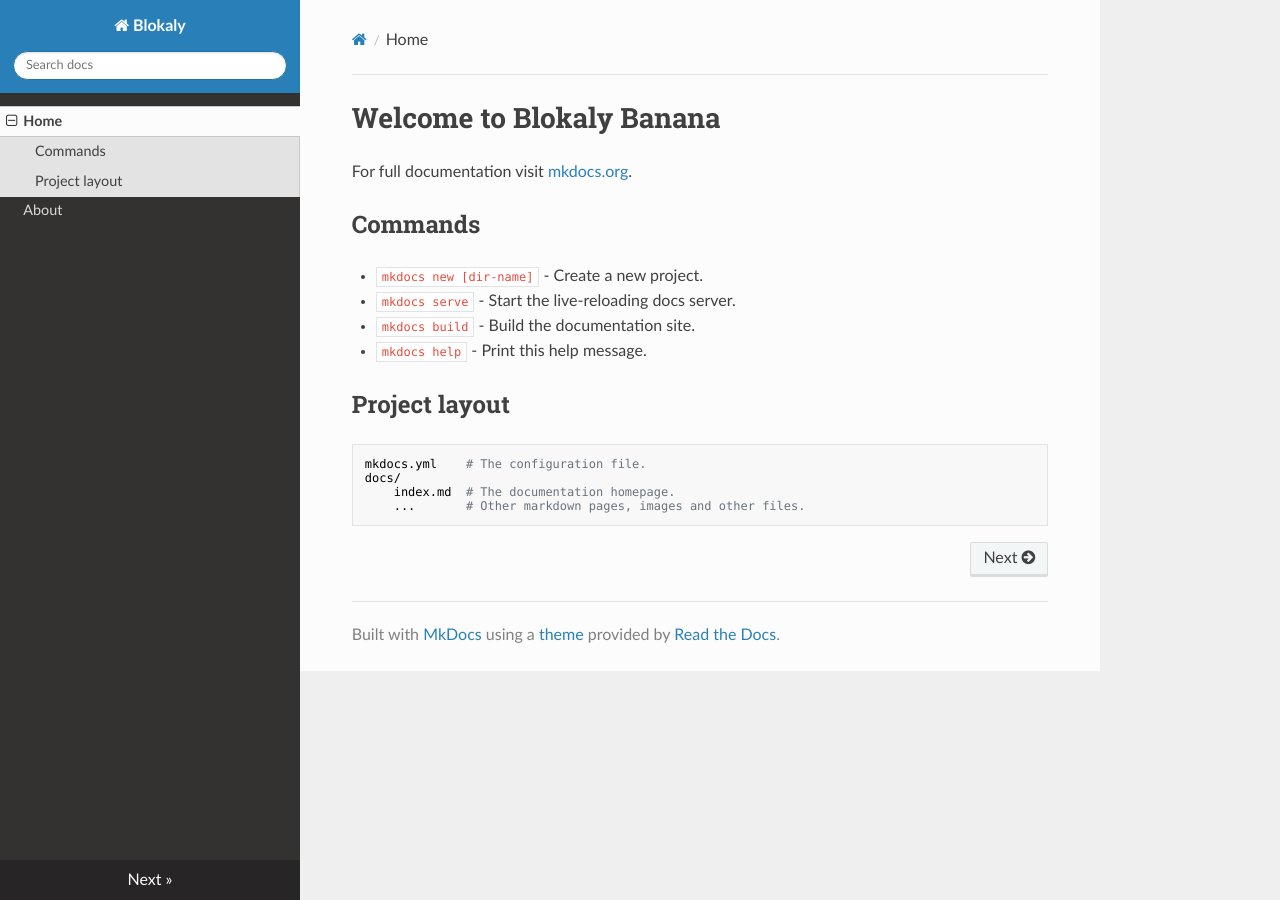
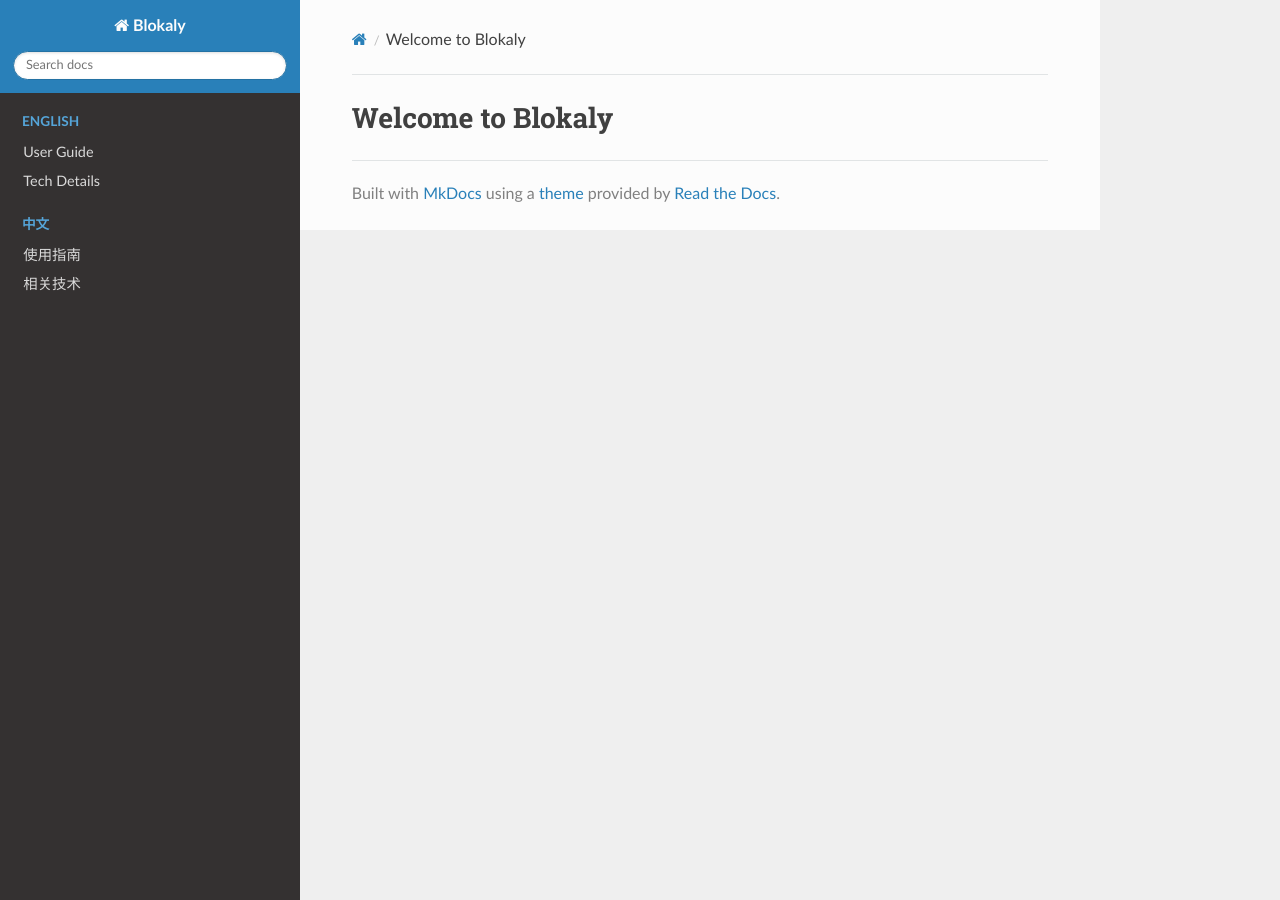
Before and after one commit to blokaly/banana, an MkDocs documentation site: the page built from docs/index.md, in a window 1280 px wide. Built offline with MkDocs 1.6.1, drawn with Linux system fonts in a browser that asks for light colours; nearby versions of some CDN libraries; old or Windows-style settings are respelled for this version of MkDocs.

Commit message:
english and chinese versions

```diff
--- /dev/null
+++ b/docs/en/tech.md
@@ -0,0 +1 @@
+#About Blokaly's technology
--- /dev/null
+++ b/docs/en/usage.md
@@ -0,0 +1 @@
+#Welcome to Blokaly
--- a/docs/index.md
+++ b/docs/index.md
@@ -1,17 +1 @@
-# Welcome to Blokaly Banana
-
-For full documentation visit [mkdocs.org](http://mkdocs.org).
-
-## Commands
-
-* `mkdocs new [dir-name]` - Create a new project.
-* `mkdocs serve` - Start the live-reloading docs server.
-* `mkdocs build` - Build the documentation site.
-* `mkdocs help` - Print this help message.
-
-## Project layout
-
-    mkdocs.yml    # The configuration file.
-    docs/
-        index.md  # The documentation homepage.
-        ...       # Other markdown pages, images and other files.
+# Welcome to Blokaly
--- a/mkdocs.yml
+++ b/mkdocs.yml
@@ -1,5 +1,9 @@
 site_name: Blokaly
 pages:
-    - Home: index.md
-    - About: about.md
+    - English:
+      - 'User Guide': 'en/usage.md'
+      - 'Tech Details': 'en/tech.md'
+    - 中文:
+      - '使用指南': 'zh/usage.md'
+      - '相关技术': 'zh/tech.md'
 theme: readthedocs
```
Also changed, not shown: docs/about.md (deleted, +0 -5 lines), docs/zh/tech.md (added, +1 -0 lines), docs/zh/usage.md (added, +1 -0 lines).
